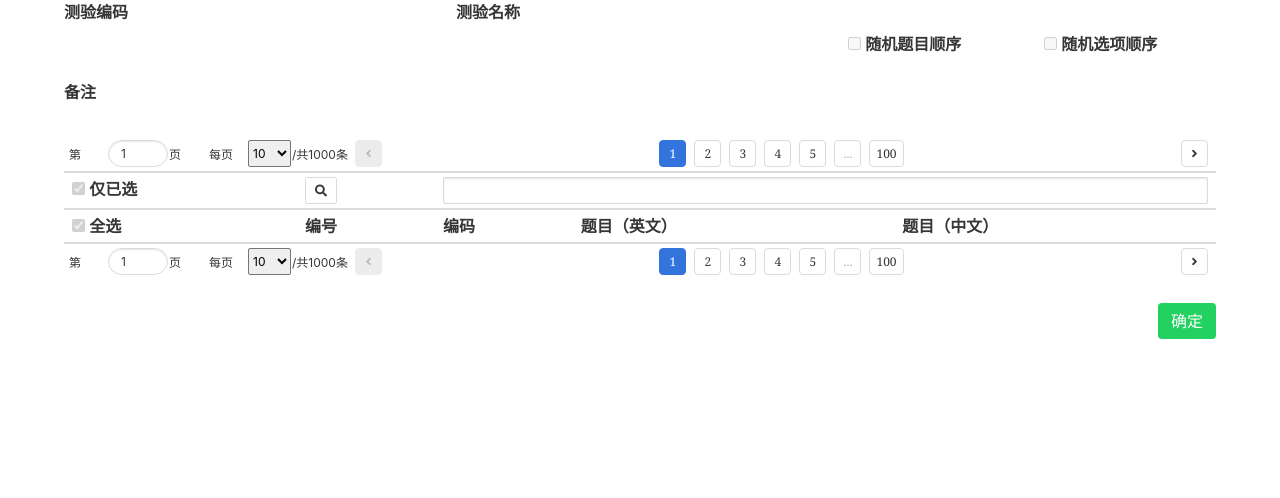
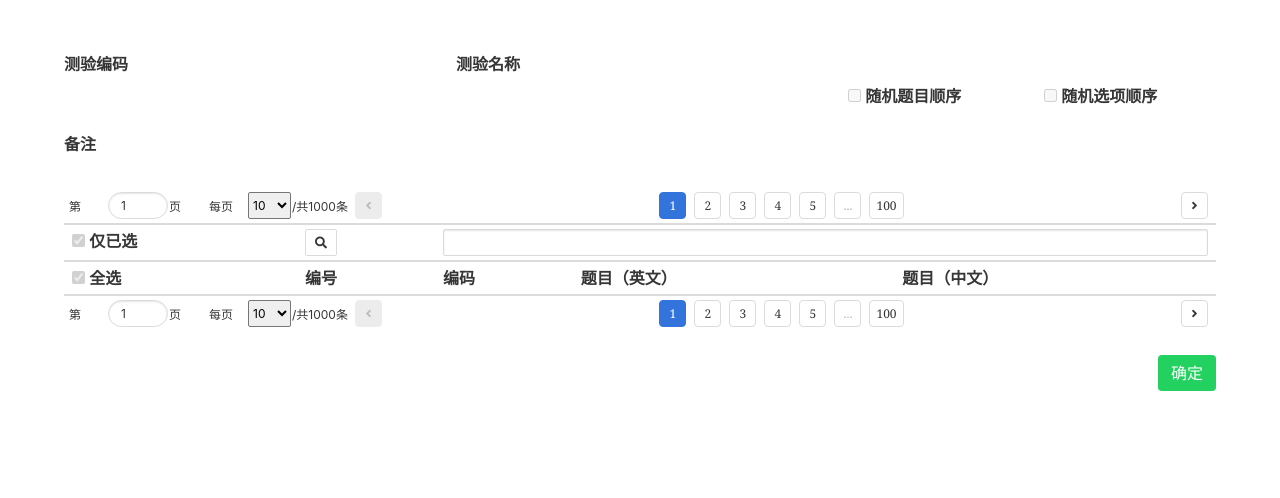
Before and after one commit to starvii/trainier, a Python web app: template template/quiz/view.html in a window 1280 px wide. Shown: the top 498 px of the page. Run offline with Jinja, Linux system fonts and the light colour scheme; the template is opened without the code that fills it, so the values that code supplies are empty.

Commit message:
美化页面，上下增加高度

```diff
--- a/template/quiz/view.html
+++ b/template/quiz/view.html
@@ -1,6 +1,7 @@
 {% extends "base/skeleton.html" %}
 {% block container %}
     {% raw %}
+    <nav class="navbar"></nav>
     <div id="app">
         <div class="columns">
             <div class="column is-4">
@@ -127,7 +128,7 @@
         </div>
         <a class="button is-link is-success is-pulled-right" @click="ok()">确定</a>
     </div>
-
+    <footer class="footer has-background-white"></footer>
     {% endraw %}
 {% endblock %}
 {% block script %}
```
